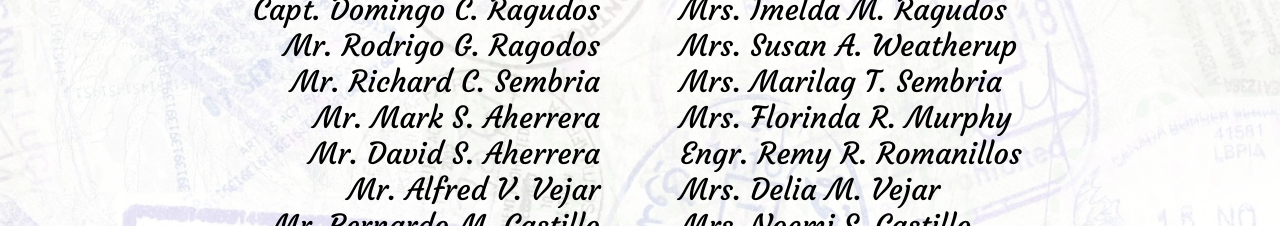
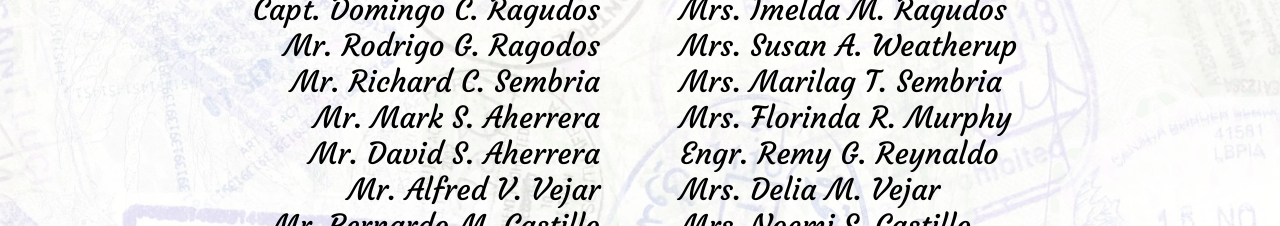
Before and after one commit to deiartistri-lounge/dan-katherine-wedding, a Nuxt app: page / in a window 1280 px wide. Shown: the part 4980-5206 px from the top of the page. Built offline with nearby package versions, Linux system fonts and the light colour scheme; no server answers; a web font is replaced by a local one.

Commit message:
Update Romanillos to Reynaldo

```diff
--- a/components/WeddingEntourageSection.vue
+++ b/components/WeddingEntourageSection.vue
@@ -22,7 +22,7 @@ const listSponsors = ref([
   { name1: "Mr. Rodrigo G. Ragodos", name2: "Mrs. Susan A. Weatherup" },
   { name1: "Mr. Richard C. Sembria", name2: "Mrs. Marilag T. Sembria" },
   { name1: "Mr. Mark S. Aherrera", name2: "Mrs. Florinda R. Murphy" },
-  { name1: "Mr. David S. Aherrera", name2: "Engr. Remy R. Romanillos" },
+  { name1: "Mr. David S. Aherrera", name2: "Engr. Remy G. Reynaldo" },
   { name1: "Mr. Alfred V. Vejar", name2: "Mrs. Delia M. Vejar" },
   { name1: "Mr. Bernardo M. Castillo", name2: "Mrs. Noemi S. Castillo" },
   { name1: "Mr. Allan O. Pantillano", name2: "Mrs. Jocelyn R. Pantillano" },
```
